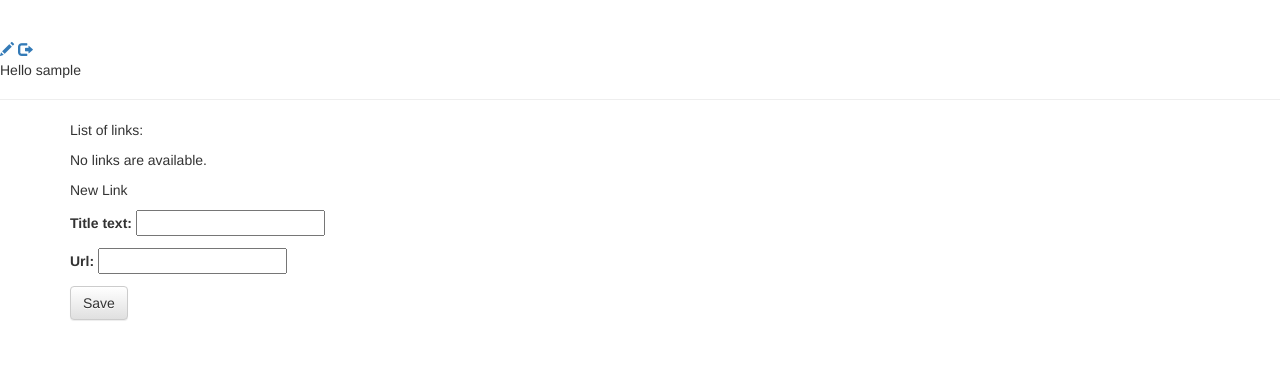
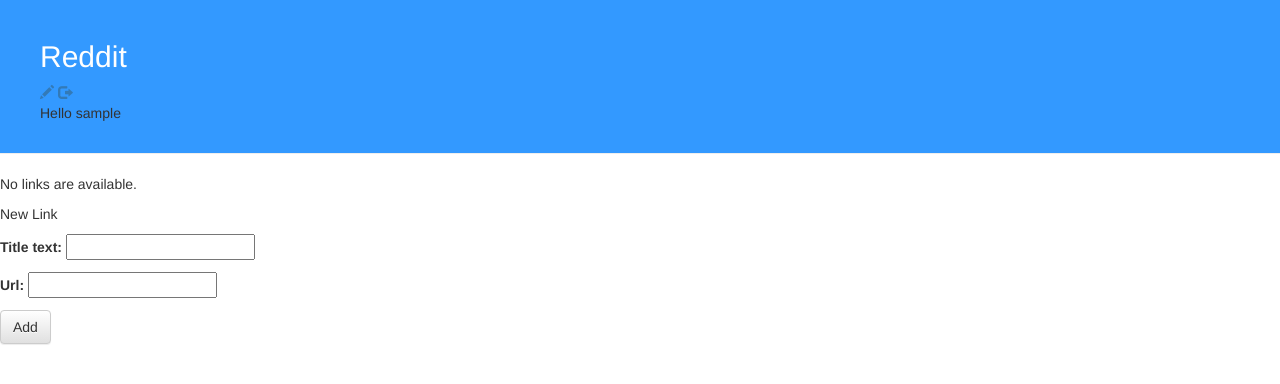
Before and after one commit to ycchiu/DjangoTutorial, a Django app: page /reddit/ in a window 1280 px wide. Shown: the top 384 px of the page. Run offline with Django 3.2, Linux system fonts and the light colour scheme; the visitor is signed in with stand-in values (Sample User, id 1); data that the repository does not hold is empty; some libraries are stand-ins or nearby versions.

Commit message:
progress - add css

```diff
--- a/mysite/mysite/settings.py
+++ b/mysite/mysite/settings.py
@@ -83,7 +83,10 @@
 
 # Static files (CSS, JavaScript, Images)
 # https://docs.djangoproject.com/en/1.7/howto/static-files/
-
 STATIC_URL = '/static/'
+#STATICFILES_DIRS = (
+#    "/static/",
+#    "reddit/static/",
+#)
 
 LOGIN_REDIRECT_URL = '/'
--- /dev/null
+++ b/mysite/reddit/static/css/reddit.css
@@ -0,0 +1,14 @@
+.page-header {
+    background-color: #3399FF;
+    margin-top: 0;
+    padding: 20px 20px 20px 40px;
+}
+
+.page-header h2 a{
+    color: #FFFFFF;
+    text-decoration: none;
+}
+
+.content-container a:link, a:visited, a:hover, a:active {
+    text-decoration: none;
+}
--- a/mysite/reddit/templates/reddit/base.html
+++ b/mysite/reddit/templates/reddit/base.html
@@ -1,13 +1,25 @@
+{% load staticfiles %}
+
 <html>
     <head>
         <title>Reddit</title>
-        <link rel="stylesheet" href="//maxcdn.bootstrapcdn.com/bootstrap/3.2.0/css/bootstrap.min.css">
-        <link rel="stylesheet" href="//maxcdn.bootstrapcdn.com/bootstrap/3.2.0/css/bootstrap-theme.min.css">
-        <script src="//maxcdn.bootstrapcdn.com/bootstrap/3.2.0/js/bootstrap.min.js"></script>
+        <!-- Latest compiled and minified CSS -->
+        <link rel="stylesheet" href="https://maxcdn.bootstrapcdn.com/bootstrap/3.3.4/css/bootstrap.min.css">
+
+        <!-- Optional theme -->
+        <link rel="stylesheet" href="https://maxcdn.bootstrapcdn.com/bootstrap/3.3.4/css/bootstrap-theme.min.css">
+
+        <!-- Latest compiled and minified JavaScript -->
+        <script src="https://maxcdn.bootstrapcdn.com/bootstrap/3.3.4/js/bootstrap.min.js"></script>
+
+        <!-- My onw stylesheet -->
+        <link rel="stylesheet" href="{% static 'css/reddit.css' %}">
     </head>
 
     <body>
         <div class="page-header">
+            <h2><a href="{% url 'reddit.views.link_list' %}">Reddit</a></h2>
+
             {% if user.is_authenticated %}
                 <a href="{% url 'reddit.views.link_new' %}" class="top-menu"><span class="glyphicon glyphicon-pencil"></span></a>
                 <a href="{% url 'django.contrib.auth.views.logout' %}" class="top-menu"><span class="glyphicon glyphicon-log-out"></span></a>
@@ -17,7 +29,7 @@
             {% endif %}
         </div>
 
-        <div class="content container">
+        <div class="content-container">
             <div class="row">
                 <div class="col-md-8">
                 {% block content %}
--- a/mysite/reddit/templates/reddit/index.html
+++ b/mysite/reddit/templates/reddit/index.html
@@ -1,17 +1,18 @@
 {% extends 'reddit/base.html' %}
 
 {% block content %}
-    <p>List of links:</p>
     {% if links %}
         <ul>
         {% for link in links %}
-            <li>
-                <a href="{{link.url}}" target="_blank">{{ link.title_text }}</a>
+            <p>
+                <h3><a href="{{link.url}}" target="_blank">{{ link.title_text }}</a></h3>
+                {% if user.is_authenticated %}
                 <space><space>
                 <a href="{% url 'reddit.views.link_edit' pk=link.pk %}"> (edit)</a>
                 <space><space>
                 <a href="{% url 'reddit.views.link_delete' pk=link.pk %}"> (delete)</a>
-            </li>
+                {% endif %}
+            </p>
         {% endfor %}
         </ul>
     {% else %}
@@ -20,9 +21,9 @@
 
     {% if user.is_authenticated %}
         <p>New Link</p>
-        <form method="POST" class="post-form">{% csrf_token %}
+        <form method="POST" class="post-form">
         {{ form.as_p }}
-        <button type="submit" class="save btn btn-default">Save</button>
+        <a class="btn btn-default" href="{% url 'reddit.views.link_new' %}">Add</a>
         </form>
     {% endif %}
 {% endblock content %}
--- a/mysite/reddit/urls.py
+++ b/mysite/reddit/urls.py
@@ -5,6 +5,6 @@
 urlpatterns = patterns('',
     url(r'^$', views.link_list, name='index'),
     url(r'^reddit/new/$', views.link_new, name='link_new'),
-    url(r'^reddit/(?P<pk>[0-9+])/edit/$', views.link_edit, name='link_edit'),
-    url(r'^reddit/(?P<pk>[0-9+])/remove/$', views.link_delete, name='link_delete'),
+    url(r'^reddit/(?P<pk>[0-9]+)/edit/$', views.link_edit, name='link_edit'),
+    url(r'^reddit/(?P<pk>[0-9]+)/remove/$', views.link_delete, name='link_delete'),
 )
```
